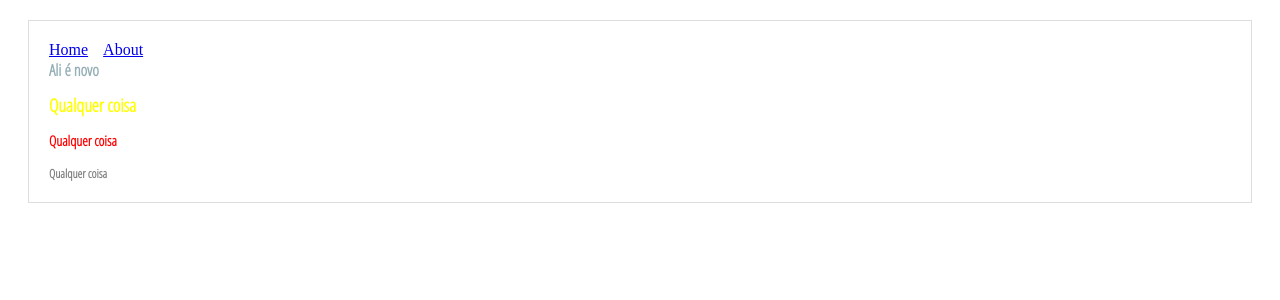
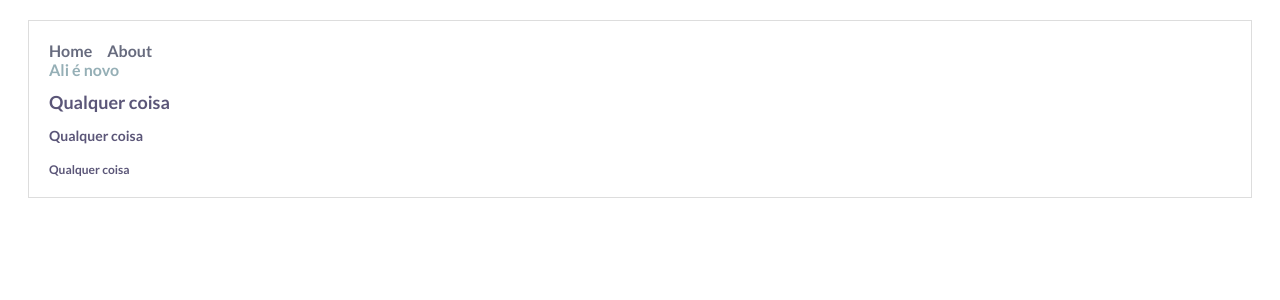
Before and after one commit to ddiasfront/nextjs-podcast-app, a Next.js app: page / in a window 1280 px wide. Shown: the top 300 px of the page. Built offline with nearby package versions, Linux system fonts and the light colour scheme.

Commit message:
linlk component stylin g

```diff
--- a/components/Header.js
+++ b/components/Header.js
@@ -1,4 +1,4 @@
-import Link from 'next/link'
+import { LinkComponent } from '../components/atoms/LinkComponent';
 
 const linkStyle = {
   marginRight: 15
@@ -6,12 +6,12 @@ const linkStyle = {
 
 const Header = () => (
     <div>
-        <Link href="/">
+        <LinkComponent href="/" linkColor="medium">
           <a style={linkStyle}>Home</a>
-        </Link>
-        <Link href="/about">
+        </LinkComponent>
+        <LinkComponent href="/about" linkColor="medium">
           <a style={linkStyle}>About</a>
-        </Link>
+        </LinkComponent>
     </div>
 )
 
--- a/components/Layout.js
+++ b/components/Layout.js
@@ -4,7 +4,8 @@ import Head from 'next/head'
 const layoutStyle = {
   margin: 20,
   padding: 20,
-  border: '1px solid #DDD'
+  border: '1px solid #DDD',
+  fontFamily: "'Lato', 'sans-serif'"
 }
 
 const Layout = (props) => (
@@ -12,7 +13,7 @@ const Layout = (props) => (
     <Head>
       <meta name="viewport" content="width=device-width, initial-scale=1" />
       <meta charSet="utf-8" />
-      <link href="https://fonts.googleapis.com/css?family=Open+Sans+Condensed:300" rel="stylesheet"></link>
+      <link href="https://fonts.googleapis.com/css?family=Lato:300,400,700,900" rel="stylesheet"></link>
     </Head>
     <Header />
     {props.children}
--- a/components/atoms/LinkComponent.js
+++ b/components/atoms/LinkComponent.js
@@ -1,17 +1,28 @@
 import styled from 'styled-components'
 import Link from 'next/link'
-import {textColorPallete} from '../../globalStyles'
+import { textColorPallete } from '../../globalStyles'
 
-const StyledLink = styled('span')`
-font-family: 'Open Sans Condensed', sans-serif;
+const StyledLink = styled('a')`
 color:  ${props => textColorPallete[props.linkColor]};
 font-weight: bold;
+cursor:pointer;
 font-size: ${props => props.linkSize};
 text-align: ${props => props.linkAlign};
 text-indent: ${props => props.linkIndent};
 line-height: ${props => props.linkLineHeight};
 text-transform: ${props => props.linkTransform};
-word-spacing: ${props => props.linkWordSpacing}
+word-spacing: ${props => props.linkWordSpacing};
+&:visited {
+  color: ${props => props.linkColor == 'dark' ? textColorPallete['darker']
+    : props.linkColor == 'medium' ? textColorPallete['dark'] :
+      props.linkColor == 'lighter' ? textColorPallete['light'] : textColorPallete['darker']
+  }
+};
+&:hover {
+  color:${props => props.linkColor == 'light' ? textColorPallete['darker']
+    : props.linkColor == 'darker' ? textColorPallete['light'] :
+      props.linkColor == 'medium' ? textColorPallete['darker'] : textColorPallete['darker']
+  }
 `;
 
 const colorsPossible = Object.keys(textColorPallete);
--- a/components/atoms/TextComponent.js
+++ b/components/atoms/TextComponent.js
@@ -1,12 +1,18 @@
 import styled from 'styled-components'
+import {textColorPallete} from '../../globalStyles'
+
+const colorsPossible = Object.keys(textColorPallete);
+
+const blockColor = (color) => (
+  colorsPossible.every(colorPossible => colorPossible !== color)
+)
 
 const TextBuilder = (props) => {
 
   const textTypeLow = typeof(props.textType) == 'string' ? props.textType.toLowerCase() : props.textType.toString().toLowerCase()
 
   const StyledText = styled(textTypeLow)`
-    font-family: 'Open Sans Condensed', sans-serif;
-    color:  ${props => props.textColor ? props.textColor : '#000'};
+    color:  ${props => textColorPallete[props.textColor]};
     font-weight: bold;
     font-size: ${props => props.textSize};
     text-align: ${props => props.textTextAlign};
@@ -19,7 +25,7 @@ const TextBuilder = (props) => {
 
   return (
     <StyledText
-      textColor={props.textColor ? props.textColor : false}
+      textColor={blockColor(props.textColor) ? 'dark' : props.textColor}
       textType={props.textType}
       textSize={props.textSize ? props.textSize : false}
       textWeight={props.textWeight ? props.textWeight : false}
```
Also changed, not shown: globalStyles.js (line endings or trailing spaces).
